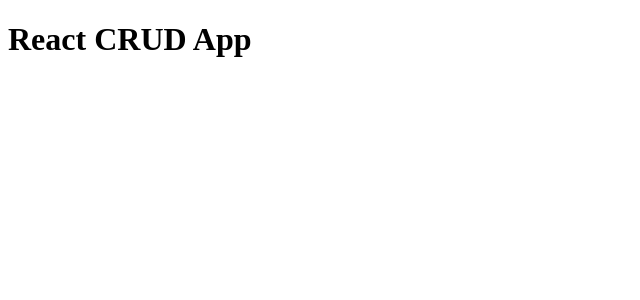
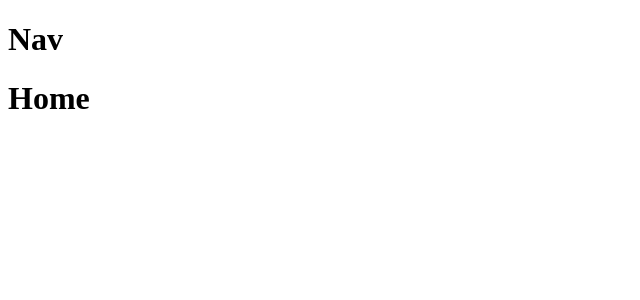
Before and after one commit to vinaykumar785557/React-CRUD-Operations, a React (Create React App) app in the folder react-crud-operations/: page / in a window 1280 px wide. Shown: the top 300 px of the page, without its empty margins (0-640 px from the left). Built offline with nearby package versions, Linux system fonts and the light colour scheme.

Commit message:
added components to app.js file

```diff
--- a/react-crud-operations/package.json
+++ b/react-crud-operations/package.json
@@ -6,10 +6,10 @@
     "@testing-library/jest-dom": "^5.16.1",
     "@testing-library/react": "^12.1.2",
     "@testing-library/user-event": "^13.5.0",
-    "bootstrap": "^5.1.3",
+    "bootstrap": "^4.6.0",
     "react": "^17.0.2",
     "react-dom": "^17.0.2",
-    "react-router": "^6.2.1",
+    "react-router-dom": "^5.2.0",
     "react-scripts": "5.0.0",
     "reactstrap": "^9.0.1",
     "uuid": "^8.3.2",
--- a/react-crud-operations/src/App.js
+++ b/react-crud-operations/src/App.js
@@ -1,9 +1,21 @@
 import React from "react";
+import AddUser from "./components/AddUser";
+import EditUser from "./components/EditUser";
+import Home from "./components/Home";
+
+import { BrowserRouter as Router, Switch, Route } from "react-router-dom";
 
 function App() {
   return (
     <div className="App">
-      <h1>React CRUD App</h1>
+      <Router>
+        <h1>Nav</h1>
+        <Switch>
+          <Home />
+          <AddUser />
+          <EditUser />
+        </Switch>
+      </Router>
     </div>
   );
 }
--- a/react-crud-operations/src/components/AddUser.js
+++ b/react-crud-operations/src/components/AddUser.js
@@ -0,0 +1,11 @@
+import React from "react";
+
+function AddUser() {
+  return (
+    <div>
+      <h1>AddUser</h1>
+    </div>
+  );
+}
+
+export default AddUser;
--- a/react-crud-operations/src/components/EditUser.js
+++ b/react-crud-operations/src/components/EditUser.js
@@ -0,0 +1,11 @@
+import React from "react";
+
+function EditUser() {
+  return (
+    <div>
+      <h1>Edit User</h1>
+    </div>
+  );
+}
+
+export default EditUser;
--- a/react-crud-operations/src/components/Home.js
+++ b/react-crud-operations/src/components/Home.js
@@ -0,0 +1,11 @@
+import React from "react";
+
+function Home() {
+  return (
+    <div>
+      <h1>Home</h1>
+    </div>
+  );
+}
+
+export default Home;
```
Also changed, not shown: 1 other file (tests, documents, lock files or other folders).
